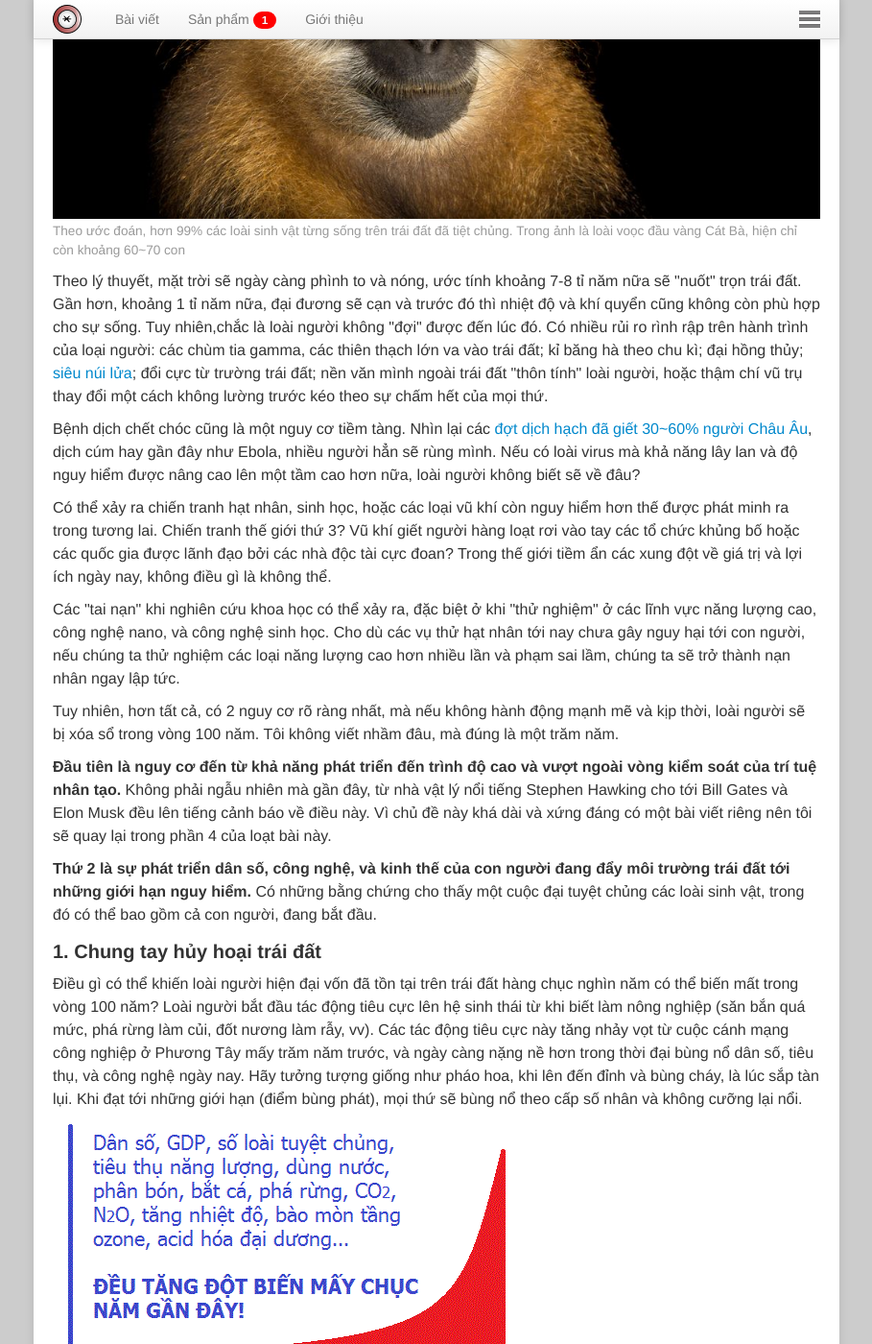
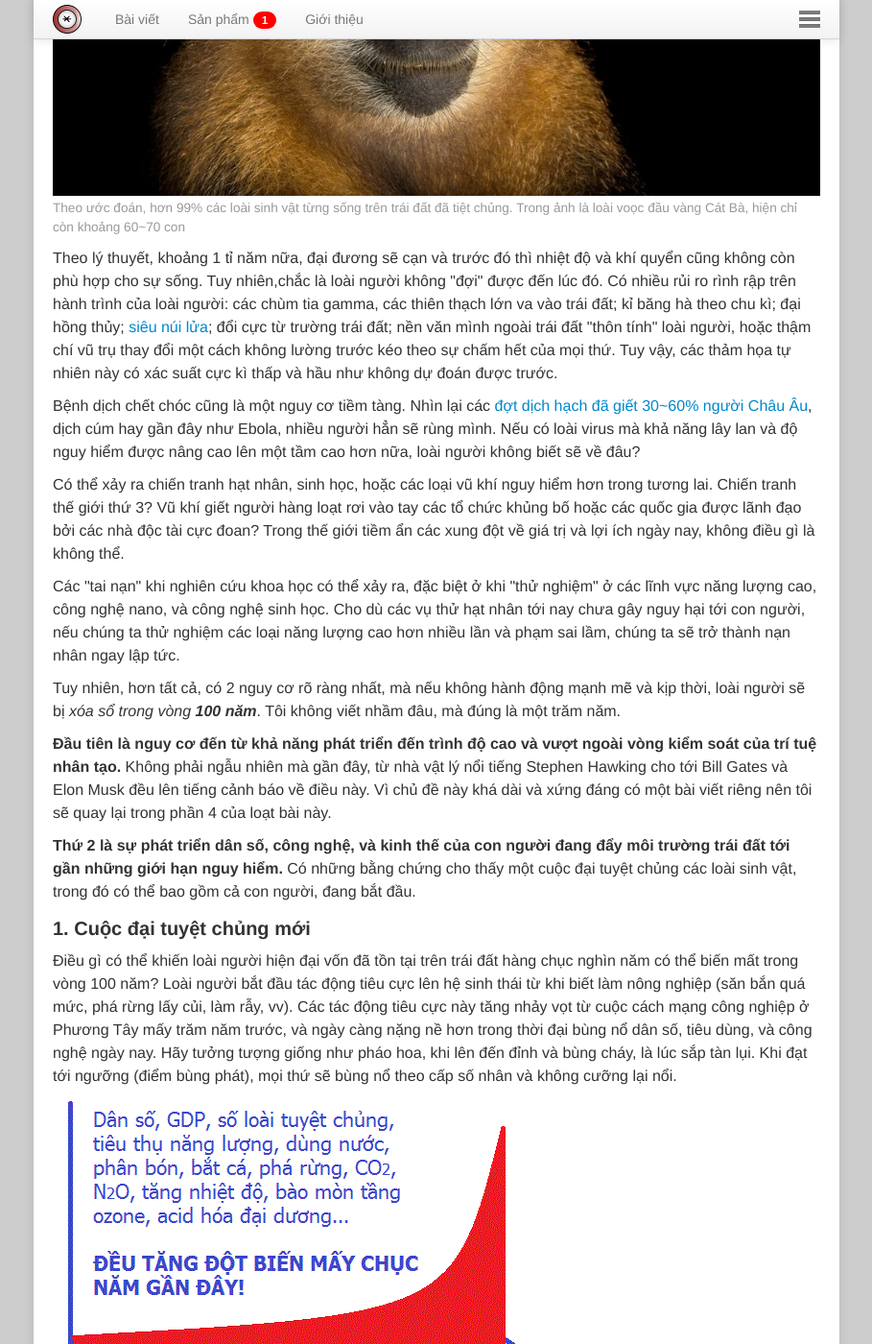
Before and after one commit to mangcut/mangcut.github.io, a Jekyll site: the page built from blog/_posts/2015-03-23-bao-gio-loai-nguoi-diet-vong.html, in a window 1280 px wide and 1400 px high, scrolled down 660 px. Shown: the whole window at 96% size, without its empty margins (185-1094 px from the left). Built offline with Jekyll 4.4.1, drawn with Linux system fonts in a browser that asks for light colours; nearby versions of some CDN libraries; comment, search, counter and statistics services are not loaded; some of the changed text lies outside the part shown.

Commit message:
Update typos

```diff
--- a/blog/_posts/2015-03-23-bao-gio-loai-nguoi-diet-vong.html
+++ b/blog/_posts/2015-03-23-bao-gio-loai-nguoi-diet-vong.html
@@ -11,7 +11,7 @@
 ---
 <p class="lead">Nếu không hành động ngay, loài người sẽ tuyệt chủng trong vòng 100 năm nữa!</p>
 
-<p>Có một quy luật khắc nghiệt là bất kì loài sinh vật nào, từ to lớn như khủng long cho đến nhỏ bé như vi khuẩn, cuối cùng đều tuyệt chủng. Chỉ là sớm hay muộn. Và loài người cũng không là ngoại lệ. Nhưng loài người còn tồn tại được bao lâu, và chúng ta sẽ "ra đi" như thế nào là một câu hỏi không dễ trả lời.</p>
+<p>Bất kì loài sinh vật nào cuối cùng đều tuyệt chủng. Chỉ là sớm hay muộn. Và loài người cũng không là ngoại lệ. Nhưng loài người còn tồn tại được bao lâu, và chúng ta sẽ "ra đi" như thế nào là một câu hỏi không dễ trả lời.</p>
 
 <figure>
   <div class="img-container" data-origin="joelsartore.com">
@@ -20,23 +20,23 @@
   <figcaption>Theo ước đoán, hơn 99% các loài sinh vật từng sống trên trái đất đã tiệt chủng. Trong ảnh là loài voọc đầu vàng Cát Bà, hiện chỉ còn khoảng 60~70 con</figcaption>
 </figure>
 
-<p>Theo lý thuyết, mặt trời sẽ ngày càng phình to và nóng, ước tính khoảng 7-8 tỉ năm nữa sẽ "nuốt" trọn trái đất. Gần hơn, khoảng 1 tỉ năm nữa, đại đương sẽ cạn và trước đó thì nhiệt độ và khí quyển cũng không còn phù hợp cho sự sống. Tuy nhiên,chắc là loài người không "đợi" được đến lúc đó. Có nhiều rủi ro rình rập trên hành trình của loại người: các chùm tia gamma, các thiên thạch lớn va vào trái đất; kỉ băng hà theo chu kì; đại hồng thủy; <a href="http://vi.wikipedia.org/wiki/Si%C3%AAu_n%C3%BAi_l%E1%BB%ADa_Toba" target="_blank">siêu núi lửa</a>; đổi cực từ trường trái đất; nền văn mình ngoài trái đất "thôn tính" loài người, hoặc thậm chí vũ trụ thay đổi một cách không lường trước kéo theo sự chấm hết của mọi thứ.</p>
+<p>Theo lý thuyết, khoảng 1 tỉ năm nữa, đại đương sẽ cạn và trước đó thì nhiệt độ và khí quyển cũng không còn phù hợp cho sự sống. Tuy nhiên,chắc là loài người không "đợi" được đến lúc đó. Có nhiều rủi ro rình rập trên hành trình của loài người: các chùm tia gamma, các thiên thạch lớn va vào trái đất; kỉ băng hà theo chu kì; đại hồng thủy; <a href="http://vi.wikipedia.org/wiki/Si%C3%AAu_n%C3%BAi_l%E1%BB%ADa_Toba" target="_blank">siêu núi lửa</a>; đổi cực từ trường trái đất; nền văn mình ngoài trái đất "thôn tính" loài người, hoặc thậm chí vũ trụ thay đổi một cách không lường trước kéo theo sự chấm hết của mọi thứ. Tuy vậy, các thảm họa tự nhiên này có xác suất cực kì thấp và hầu như không dự đoán được trước.</p>
 
 <p>Bệnh dịch chết chóc cũng là một nguy cơ tiềm tàng. Nhìn lại các <a href="http://vi.wikipedia.org/wiki/C%C3%A1i_ch%E1%BA%BFt_%C4%90en" target="_blank">đợt dịch hạch đã giết 30~60% người Châu Âu</a>, dịch cúm hay gần đây như Ebola, nhiều người hẳn sẽ rùng mình. Nếu có loài virus mà khả năng lây lan và độ nguy hiểm được nâng cao lên một tầm cao hơn nữa, loài người không biết sẽ về đâu?</p>
 
-<p>Có thể xảy ra chiến tranh hạt nhân, sinh học, hoặc các loại vũ khí còn nguy hiểm hơn thế được phát minh ra trong tương lai. Chiến tranh thế giới thứ 3? Vũ khí giết người hàng loạt rơi vào tay các tổ chức khủng bố hoặc các quốc gia được lãnh đạo bởi các nhà độc tài cực đoan? Trong thế giới tiềm ẩn các xung đột về giá trị và lợi ích ngày nay, không điều gì là không thể.</p>
+<p>Có thể xảy ra chiến tranh hạt nhân, sinh học, hoặc các loại vũ khí nguy hiểm hơn trong tương lai. Chiến tranh thế giới thứ 3? Vũ khí giết người hàng loạt rơi vào tay các tổ chức khủng bố hoặc các quốc gia được lãnh đạo bởi các nhà độc tài cực đoan? Trong thế giới tiềm ẩn các xung đột về giá trị và lợi ích ngày nay, không điều gì là không thể.</p>
 
 <p>Các "tai nạn" khi nghiên cứu khoa học có thể xảy ra, đặc biệt ở khi "thử nghiệm" ở các lĩnh vực năng lượng cao, công nghệ nano, và công nghệ sinh học. Cho dù các vụ thử hạt nhân tới nay chưa gây nguy hại tới con người, nếu chúng ta thử nghiệm các loại năng lượng cao hơn nhiều lần và phạm sai lầm, chúng ta sẽ trở thành nạn nhân ngay lập tức.</p>
 
-<p>Tuy nhiên, hơn tất cả, có 2 nguy cơ rõ ràng nhất, mà nếu không hành động mạnh mẽ và kịp thời, loài người sẽ bị xóa sổ trong vòng 100 năm. Tôi không viết nhầm đâu, mà đúng là một trăm năm.</p>
+<p>Tuy nhiên, hơn tất cả, có 2 nguy cơ rõ ràng nhất, mà nếu không hành động mạnh mẽ và kịp thời, loài người sẽ bị <i>xóa sổ trong vòng <b>100 năm</b></i>. Tôi không viết nhầm đâu, mà đúng là một trăm năm.</p>
 
 <p><b>Đầu tiên là nguy cơ đến từ khả năng phát triển đến trình độ cao và vượt ngoài vòng kiểm soát của trí tuệ nhân tạo.</b> Không phải ngẫu nhiên mà gần đây, từ nhà vật lý nổi tiếng Stephen Hawking cho tới Bill Gates và Elon Musk đều lên tiếng cảnh báo về điều này. Vì chủ đề này khá dài và xứng đáng có một bài viết riêng nên tôi sẽ quay lại trong phần 4 của loạt bài này.</p>
 
-<p><b>Thứ 2 là sự phát triển dân số, công nghệ, và kinh thế của con người đang đẩy môi trường trái đất tới những giới hạn nguy hiểm.</b> Có những bằng chứng cho thấy một cuộc đại tuyệt chủng các loài sinh vật, trong đó có thể bao gồm cả con người, đang bắt đầu.</p>
+<p><b>Thứ 2 là sự phát triển dân số, công nghệ, và kinh thế của con người đang đẩy môi trường trái đất tới gần những giới hạn nguy hiểm.</b> Có những bằng chứng cho thấy một cuộc đại tuyệt chủng các loài sinh vật, trong đó có thể bao gồm cả con người, đang bắt đầu.</p>
 
-<h3>1. Chung tay hủy hoại trái đất</h3>
+<h3>1. Cuộc đại tuyệt chủng mới</h3>
 
-<p>Điều gì có thể khiến loài người hiện đại vốn đã tồn tại trên trái đất hàng chục nghìn năm có thể biến mất trong vòng 100 năm? Loài người bắt đầu tác động tiêu cực lên hệ sinh thái từ khi biết làm nông nghiệp (săn bắn quá mức, phá rừng làm củi, đốt nương làm rẫy, vv). Các tác động tiêu cực này tăng nhảy vọt từ cuộc cánh mạng công nghiệp ở Phương Tây mấy trăm năm trước, và ngày càng nặng nề hơn trong thời đại bùng nổ dân số, tiêu thụ, và công nghệ ngày nay. Hãy tưởng tượng giống như pháo hoa, khi lên đến đỉnh và bùng cháy, là lúc sắp tàn lụi. Khi đạt tới những giới hạn (điểm bùng phát), mọi thứ sẽ bùng nổ theo cấp số nhân và không cưỡng lại nổi.</p>
+<p>Điều gì có thể khiến loài người hiện đại vốn đã tồn tại trên trái đất hàng chục nghìn năm có thể biến mất trong vòng 100 năm? Loài người bắt đầu tác động tiêu cực lên hệ sinh thái từ khi biết làm nông nghiệp (săn bắn quá mức, phá rừng lấy củi, làm rẫy, vv). Các tác động tiêu cực này tăng nhảy vọt từ cuộc cách mạng công nghiệp ở Phương Tây mấy trăm năm trước, và ngày càng nặng nề hơn trong thời đại bùng nổ dân số, tiêu dùng, và công nghệ ngày nay. Hãy tưởng tượng giống như pháo hoa, khi lên đến đỉnh và bùng cháy, là lúc sắp tàn lụi. Khi đạt tới ngưỡng (điểm bùng phát), mọi thứ sẽ bùng nổ theo cấp số nhân và không cưỡng lại nổi.</p>
 
 <figure>
   <div class="img-container">
@@ -65,7 +65,7 @@
   <figcaption>Thế giới đã trải qua 5 vụ đại tuyệt chủng</figcaption>
 </figure>
 
-<p>Theo một thống kê gần đây, 25% động vật có vú, 12.5% chim, 33% động vật lưỡng cư, 33% cây hạt trần, 51% bò sát, 52% côn trùng, 73% thực vật có hoa đang đứng trước nguy cơ tuyệt chủng <sup>[<a target="_blank" href="http://www.independent.co.uk/environment/animal-extinction--the-greatest-threat-to-mankind-397939.html">1</a>]</sup>. Lấy động vật lưỡng cư (ếch, nhái, vv) làm ví dụ. Chúng đã sống hơn 300 triệu năm, vượt qua các đợt tuyệt chủng tiêu diệt cả loài khủng long. Vậy mà chỉ hai thập kỉ gần đây, rất nhiều loài động vật lưỡng cư đã tuyệt chủng hoặc bên bờ của sự tuyệt chủng.</p>
+<p>Theo một thống kê gần đây, 25% động vật có vú, 12.5% chim, 33% động vật lưỡng cư, 33% cây hạt trần, 51% bò sát, 52% côn trùng, 73% thực vật có hoa đang đứng trước nguy cơ tuyệt chủng <sup>[<a target="_blank" href="http://www.independent.co.uk/environment/animal-extinction--the-greatest-threat-to-mankind-397939.html">1</a>]</sup> (con số có thể khác nhau một chút tùy theo công trình nghiên cứu). Lấy động vật lưỡng cư (ếch, nhái, vv) làm ví dụ. Chúng đã sống hơn 300 triệu năm, vượt qua các đợt tuyệt chủng tiêu diệt cả loài khủng long. Vậy mà chỉ hai thập kỉ gần đây, rất nhiều loài động vật lưỡng cư đã tuyệt chủng hoặc bên bờ của sự tuyệt chủng.</p>
 
 <figure>
   <div class="img-container" data-origin="Wikipedia">
@@ -76,7 +76,7 @@
 
 <p><b>Liệu có phải vụ đại tuyệt chủng thứ 6 đang bắt đầu?</b></p>
 
-<p>Thế giới sinh vật có liên hệ chặt chẽ với nhau. Sự tuyệt chủng bất thường của một loài sẽ phá vỡ sự cân bằng sinh thái, phá vỡ chuỗi cung ứng thức ăn, dẫn đến sự tuyệt chủng của loài sinh vật khác. Điều này gây nên áp lực về nguồn thức ăn, nước uống, đất đai, khí quyển vv, khiến các điều kiện trên trái đất ngày càng trở nên tệ hại, trở thành chất xúc tác cho việc tuyệt chủng diễn ra hanh hơn. Khi đạt đến ngưỡng giới hạn, phản ứng dây chuyền sẽ dẫn đến sự tuyệt chủng hàng loạt, và không loại trừ con người.</p>
+<p>Thế giới sinh vật có liên hệ chặt chẽ với nhau. Sự tuyệt chủng bất thường của một loài sẽ phá vỡ sự cân bằng sinh thái, phá vỡ chuỗi cung ứng thức ăn, dẫn đến sự tuyệt chủng của loài sinh vật khác. Sự tuyệt chủng gây nên áp lực về nguồn thức ăn, nước uống, đất đai, khí quyển vv, khiến các điều kiện trên trái đất ngày càng trở nên tệ hại, trở thành chất xúc tác cho việc tuyệt chủng diễn ra hanh hơn. Khi đạt đến ngưỡng, phản ứng dây chuyền sẽ dẫn đến sự tuyệt chủng hàng loạt, và không loại trừ con người.</p>
 
 <h3>2. Mọi việc sẽ xảy ra như thế nào?</h3>
 
@@ -102,20 +102,20 @@
 <ul>
 <li>Chúng ta tìm ra các công nghệ đột phá giúp đảo ngược hiện trạng của sinh quyển</li>
 <li>Chúng ta tạo ra được những "ốc đảo" bền vững trên trái đất và sống trong đó</li>
-<li>Chúng ta tìm được một hành tinh khác phù hợp và một số chuyển lên đó sống</li>
-<li>Loài người không bị xóa sổ hoàn toàn. Một số nhỏ sống sót, tiến hóa, và dần dần phát triển lại như xưa</li>
+<li>Chúng ta tìm được một hành tinh khác phù hợp và một nhóm người chuyển lên đó sống</li>
+<li>Loài người không bị xóa sổ hoàn toàn. Một số nhỏ sống sót trên trái đất, tiến hóa, và dần hồi phục</li>
 </ul>
 
-<p>Nhưng nếu trông chờ vào những điều như thế, khả năng sống sót của con người cùng rất nhiều các loài sinh vật khác sẽ nhỏ đi rất nhiều.</p>
+<p>Nhưng nếu ngồi chờ may rủi, khả năng sống sót của con người cùng rất nhiều các loài sinh vật khác sẽ nhỏ đi rất nhiều.</p>
 
 <figure>
   <div class="img-container" data-origin="Wikipedia">
 	<img src="../media/Mars_colony.jpg" alt="Mars Colony"></img>
   </div>
-  <figcaption>Loài người tái định cư ở đâu?</figcaption>
+  <figcaption>Loài người sẽ tái định cư ở đâu?</figcaption>
 </figure>
 
-<p>Có một cách khác, đó là chúng ta phải hành động, và hành động ngay. Giới khoa học đánh giá tình hình, đưa ra các cảnh báo, đẩy mạnh nghiên cứu các nguồn năng lượng và công nghệ thân thiện và cải thiện môi trường. Các chính phủ đưa ra các cam kết và chính sách phát triển bền vững. Mỗi cá nhân cũng có thể chung tay bảo vệ trái đất bằng chính cách thức sinh hoạt, đi lại, và tiêu thụ của mình. Hoặc đơn giản là hãy lan truyền thông điệp để thay đổi nhận thức mọi người.</li>
+<p>Có một cách khác, đó là chúng ta phải hành động, và hành động ngay. Giới khoa học đánh giá tình hình, đưa ra các cảnh báo, đẩy mạnh nghiên cứu các nguồn năng lượng thân thiện với môi trường, các công nghệ cải tạo môi trường. Các chính phủ đưa ra các cam kết và chính sách phát triển bền vững. Mỗi cá nhân cũng có thể chung tay bảo vệ trái đất bằng chính cách thức sinh hoạt, đi lại, và tiêu dùng của mình. Hoặc đơn giản là hãy lan truyền thông điệp để thay đổi nhận thức mọi người.</li>
 
 <p>Chỉ mấy trăm năm trước, trái đất vẫn còn quá to lớn đối với con người, rừng vàng biển bạc tưởng không có giới hạn. Giờ đây, trái đất nhỏ bé cần sự khoan dung và gìn giữ của con người. Cho chính con cháu chúng ta.</p>
 
```
Also changed, not shown: other parts of blog/_posts/2015-03-23-bao-gio-loai-nguoi-diet-vong.html (+1 -1 lines).
